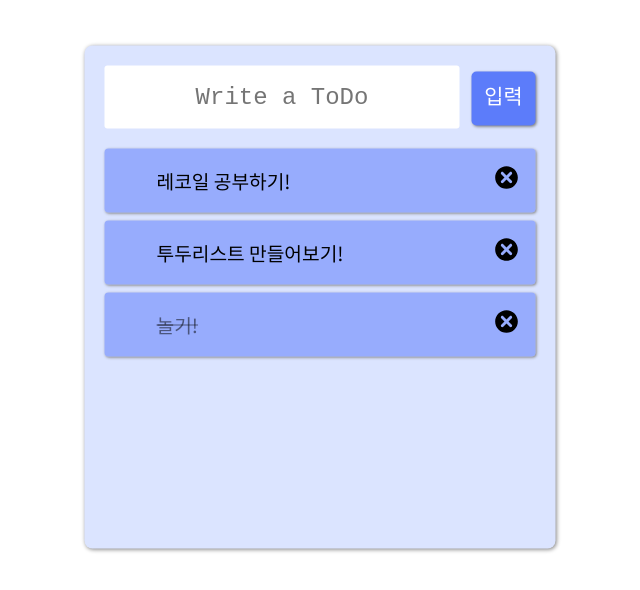
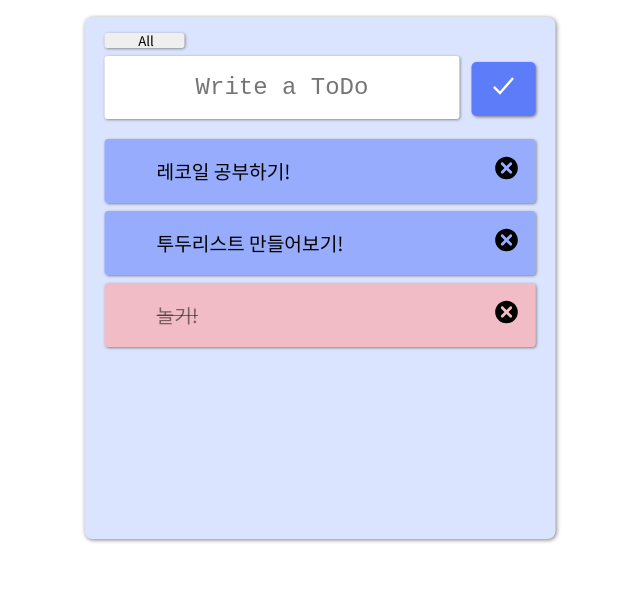
Before and after one commit to Clzzi/Recoil-Practice, a React (Create React App) app in the folder recoil-todolist-real/: page / in a window 1280 px wide. Shown: the top 590 px of the page, without its empty margins (320-960 px from the left). Built offline with nearby package versions, Linux system fonts and the light colour scheme; a web font is replaced by a local one.

Commit message:
[ADD] - Selector Box Styling

```diff
--- a/recoil-todolist-real/src/components/TodoFilter/todoFilter.scss
+++ b/recoil-todolist-real/src/components/TodoFilter/todoFilter.scss
@@ -1,3 +1,16 @@
+@import url('https://fonts.googleapis.com/css2?family=Noto+Sans+KR&display=swap');
+
 .todoSelector {
   display: block;
+  width: 80px;
+  border: none;
+  margin-top: -4px;
+  margin-bottom: 8px;
+  border-radius: 3px;
+  font-family: 'Noto Sans KR', sans-serif;
+  padding-left: 3px;
+  text-align-last: center;
+  text-align: center;
+  appearance: none;
+  box-shadow: 0.8px 0.8px 3px grey;
 }
--- a/recoil-todolist-real/src/components/TodoInput/todoInput.scss
+++ b/recoil-todolist-real/src/components/TodoInput/todoInput.scss
@@ -13,6 +13,7 @@
     border-radius: 3px;
     outline: none;
     padding: 5px;
+    box-shadow: 0.8px 0.8px 3px grey;
   }
 
   &-Input::-webkit-input-placeholder {
@@ -34,4 +35,11 @@
     border-radius: 5px;
     box-shadow: 1.2px 1.2px 3px gray;
   }
+
+  &-icon {
+    margin-top: -5px;
+    vertical-align: middle;
+    width: 28px;
+    height: 28px;
+  }
 }
--- a/recoil-todolist-real/src/components/TodoInput/todoInput.tsx
+++ b/recoil-todolist-real/src/components/TodoInput/todoInput.tsx
@@ -2,6 +2,7 @@ import { useRecoilState } from "recoil";
 import { todosState, todoInputState } from "recoil/todosState";
 import { TodoType } from "types/todoType";
 import TodoFilter from "components/TodoFilter";
+import {IoCheckmarkSharp} from 'react-icons/io5';
 import "./todoInput.scss";
 
 const TodoInput = () => {
@@ -48,6 +49,7 @@ const TodoInput = () => {
   return (
     <>
       <div className={"todoInput"}>
+        <TodoFilter />
         <input
           className={"todoInput-Input"}
           type="text"
@@ -57,7 +59,7 @@ const TodoInput = () => {
           placeholder={"Write a ToDo"}
         />
         <div className={"todoInput-btn"} onClick={addTodo}>
-          입력
+          <IoCheckmarkSharp className={'todoInput-icon'} />
         </div>
       </div>
     </>
--- a/recoil-todolist-real/src/components/TodoItem/todoItem.scss
+++ b/recoil-todolist-real/src/components/TodoItem/todoItem.scss
@@ -13,6 +13,7 @@
   padding: 12px;
   border-radius: 4px;
   box-shadow: 1px 1px 3px grey;
+  transition: all 0.5s;
 
   &-delIcon {
     cursor: pointer;
@@ -50,6 +51,20 @@
     color: rgba(0,0,0,0.5);
     text-decoration: line-through;
   }
+}
 
-
+.todoItem-done {
+  display: flex;
+  justify-content: space-between;
+  text-align: center;
+  align-items: center;
+  font-size: 1.2rem;
+  margin-bottom: 8px;
+  background-color: rgba(255,168,168,0.65);
+  margin-left: 20px;
+  margin-right: 20px;
+  padding: 12px;
+  border-radius: 4px;
+  box-shadow: 1px 1px 3px grey;
+  transition: 0.5s;
 }
--- a/recoil-todolist-real/src/components/TodoItem/todoItem.tsx
+++ b/recoil-todolist-real/src/components/TodoItem/todoItem.tsx
@@ -6,7 +6,7 @@ const TodoItem = ({data, onDelete, onDone}: TodoPropTypes) => {
   const {id, done, contents} = data;
 
   return (
-    <div className={"todoItem"}>
+    <div className={done ? "todoItem-done" : "todoItem"}>
       <div className={done ? "todoItem-title-done" : "todoItem-title"} onClick={() => onDone(id)}>{contents}</div>
       <div className={'todoItem-delete'} onClick={() => onDelete(id)}>
         <TiDelete className={'todoItem-delIcon'} />
--- a/recoil-todolist-real/src/components/TodoList/todoList.tsx
+++ b/recoil-todolist-real/src/components/TodoList/todoList.tsx
@@ -2,17 +2,27 @@ import { useRecoilValue, useSetRecoilState, useRecoilState } from "recoil";
 import { filterTodosSelector } from "recoil/todosState";
 import TodoItem from "components/TodoItem";
 import { todosState } from "recoil/todosState";
+import { TodoType } from 'types/todoType';
 import './todoList.scss';
 
 const TodoList = () => {
   const filteredTodos = useRecoilValue(filterTodosSelector);
+  const [todos, setTodos] = useRecoilState<TodoType[]>(todosState);
 
   const onDelete = (id: number): void => {
-    console.log(id);
+    setTodos(
+      todos.filter((todo) => {
+        return todo.id !== id
+      })
+    );
   }
 
   const onDone = (id: number): void => {
-    console.log(id);
+    setTodos(
+      todos.map((todo) => {
+        return todo.id === id ? { ...todo, done: !todo.done } : todo
+      })
+    );
   }
 
   return (
--- a/recoil-todolist-real/src/templates/todoTemplate.scss
+++ b/recoil-todolist-real/src/templates/todoTemplate.scss
@@ -1,6 +1,7 @@
 @import url("https://fonts.googleapis.com/css2?family=Nanum+Gothic+Coding&display=swap");
 * {
   font-family: "Nanum Gothic Coding", monospace;
+  user-select: none;
 }
 
 .todoTemplate {
```
